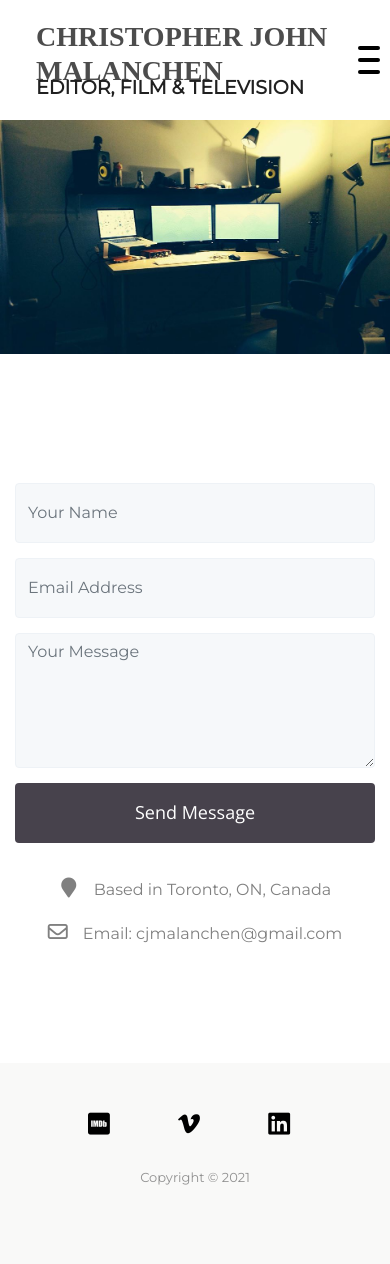
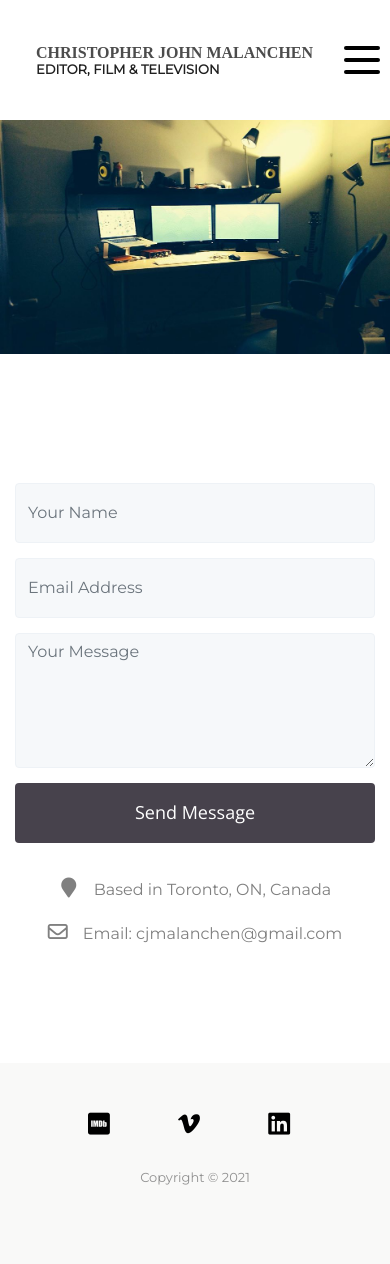
Before and after one commit to DanielCarlyle/cjfilms, a Jekyll site: the page built from contact.html, in a window 390 px wide. Built offline with Jekyll 4.4.1, drawn with Linux system fonts in a browser that asks for light colours; nearby versions of some CDN libraries; some web fonts are replaced.

```diff
--- a/_config.yml
+++ b/_config.yml
@@ -20,7 +20,7 @@
   line in _config.yml. It will appear in your document head meta (for
   Google search results) and in your feed.xml site description.
 baseurl: "/" # the subpath of your site, e.g. /blog
-url: "http://www.cjmfilms.com" # the base hostname & protocol for your site
+url: "http://cjmfilms.netlify.app" # the base hostname & protocol for your site
 twitter_username:
 github_username:
 
--- a/contact.html
+++ b/contact.html
@@ -25,7 +25,7 @@
             <div class="row">
               <div class="col-md-9 mx-auto col-sm-12">
                 <div class="block">
-                  <form action="https://www.formspree.io/mjvenrqb" method="POST">
+                  <form action="https://formspree.io/mjvenrqb" method="POST">
                     <div class="form-group">
                       <input type="text" class="form-control" placeholder="Your Name">
                     </div>
--- a/css/style.css
+++ b/css/style.css
@@ -343,6 +343,39 @@
   -webkit-transform: translateY(-12px) rotate(45deg);
   transform: translateY(-12px) rotate(45deg);
 }
+
+.logo {
+  margin-left: 10px;
+margin-right: auto;
+padding: 10px 26px;
+font-size: 15px;
+color: #151414;
+text-transform: uppercase;
+font-size: 28px;
+font-family: 'Scheherazade', serif;
+/* background-color: #355673; */
+/* background-image: linear-gradient(45deg, #17a2b8, #c7e7ea); */
+/* background-size: 100%; */
+/* background-repeat: repeat; */
+/* -webkit-background-clip: text; */
+/* -webkit-text-fill-color: transparent; */
+/*-moz-background-clip: text; */
+/*-moz-text-fill-color: transparent; */
+font-weight: 800;
+}
+
+.logo-subtitle {
+display: block;
+color: #202020;
+/*text-transform: uppercase; */
+font-size: 1.24em;
+margin-top: -10px;
+z-index: 100;
+/* text-shadow: 1px 1px 1px #000; */
+font-family: 'montserrat', san-serif;
+font-size: 19px;
+}
+
 
 @media only screen and (max-width: 700px) {
   header {
@@ -385,17 +418,16 @@
       box-sizing: border-box;
       z-index: 999;
   }
-}
-
-
-.logo {
+
+
+  .logo {
     margin-left: 10px;
   margin-right: auto;
   padding: 10px 26px;
   font-size: 15px;
   color: #151414;
   text-transform: uppercase;
-  font-size: 28px;
+  font-size: 16px;
   font-family: 'Scheherazade', serif;
   /* background-color: #355673; */
   /* background-image: linear-gradient(45deg, #17a2b8, #c7e7ea); */
@@ -413,12 +445,20 @@
   color: #202020;
   /*text-transform: uppercase; */
   font-size: 1.24em;
-  margin-top: -10px;
+  margin-top: 0px;
   z-index: 100;
   /* text-shadow: 1px 1px 1px #000; */
   font-family: 'montserrat', san-serif;
-  font-size: 19px;
-}
+  font-size: 13px;
+}
+
+
+
+
+}
+
+
+
 
 
 /*---------------------------------------------
```
